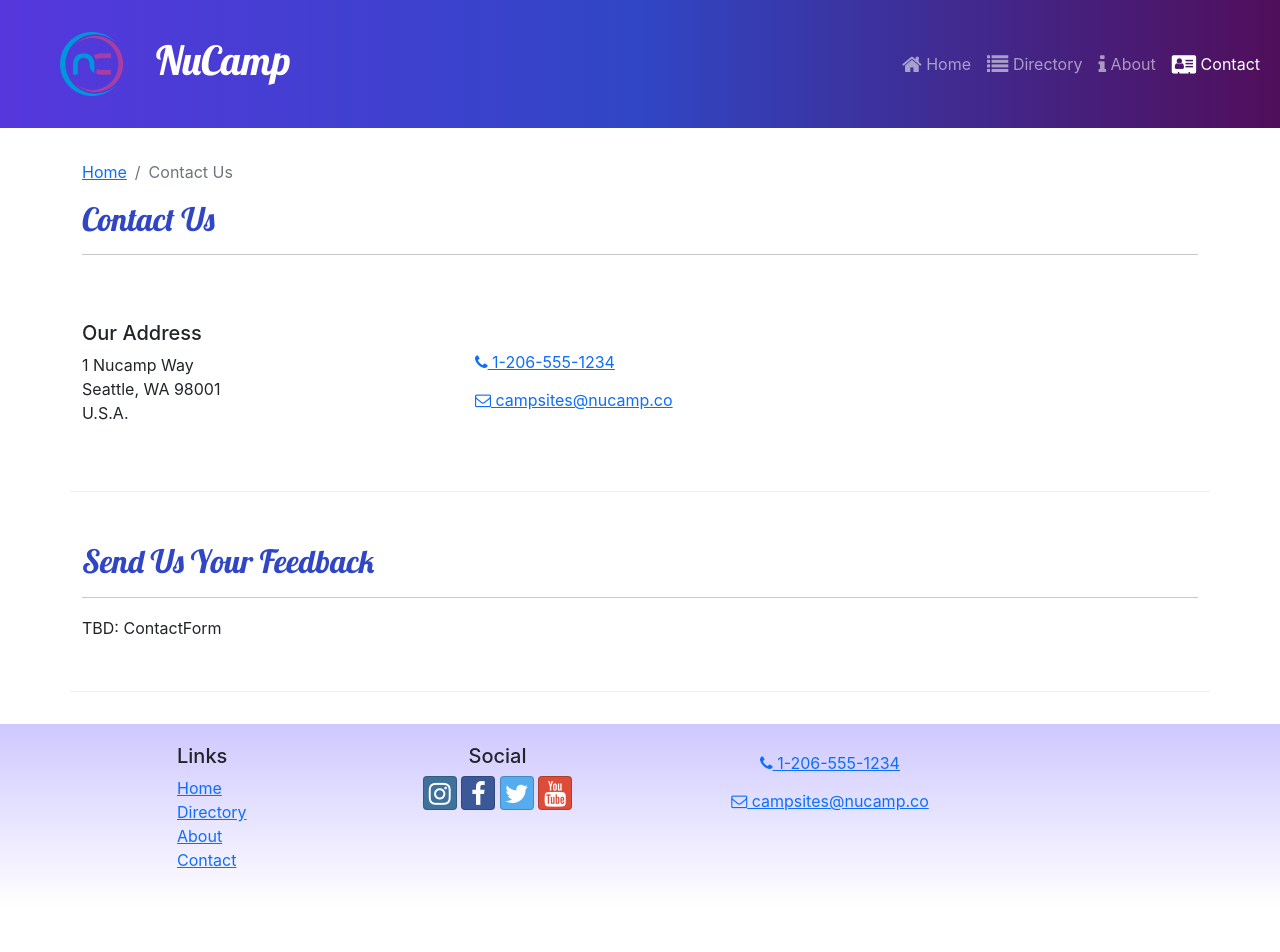
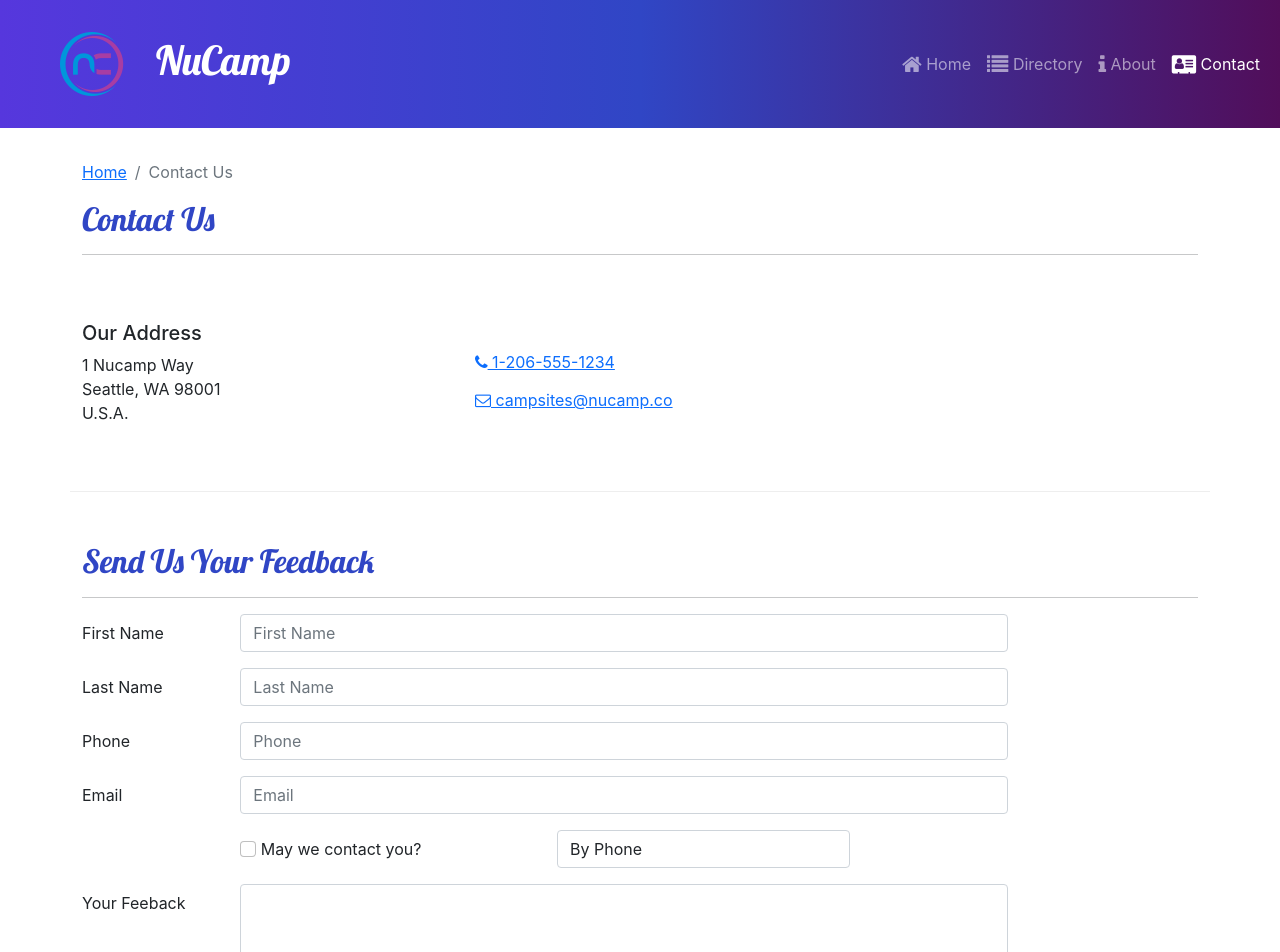
Before and after one commit to VindhyaJoshi07/NucampFolder, a React (Create React App) app in the folder WebDev/3-React/nucampsite/: page /contact in a window 1280 px wide. Shown: the top 952 px of the page. Before the commit the page ends 908 px from the top, so only its background shows below. Built offline with nearby package versions, Linux system fonts and the light colour scheme.

Commit message:
ContactForm Parts 1 and 2

```diff
--- /dev/null
+++ b/WebDev/3-React/nucampsite/src/components/ContactForm.js
@@ -0,0 +1,114 @@
+import { Button, Label, Col, FormGroup } from "reactstrap";
+import { Formik, Field, Form } from "formik";
+
+const ContactForm = () => {
+    return(
+        <Formik
+            initialValues = {{
+                firstName: '',
+                lastName: '',
+                phoneNum: '',
+                email: '',
+                agree: false,
+                contactType: 'By Phone',
+                feedback: ''
+            }}
+            >
+                <Form>
+                    <FormGroup row>
+                        <Label htmlFor='firstName' md='2'>
+                            First Name
+                        </Label>
+                        <Col md='10'>
+                            <Field
+                                name='firstName'
+                                placeholder='First Name'
+                                className='form-control'
+                            />
+                        </Col>
+                    </FormGroup>
+
+                    <FormGroup row>
+                        <Label htmlFor='lastName' md='2'>
+                            Last Name
+                        </Label>
+                        <Col md='10'>
+                            <Field
+                                name='lastName'
+                                placeholder='Last Name'
+                                className='form-control'
+                            />
+                        </Col>
+                    </FormGroup>
+
+                    <FormGroup row>
+                        <Label htmlFor='phoneNum' md='2'>
+                            Phone
+                        </Label>
+                        <Col md='10'>
+                            <Field
+                                name='phoneNum'
+                                placeholder='Phone'
+                                className='form-control'
+                            />
+                        </Col>
+                    </FormGroup>
+
+                    <FormGroup row>
+                        <Label htmlFor='email' md='2'>
+                            Email
+                        </Label>
+                        <Col md='10'>
+                            <Field
+                                name='email'
+                                placeholder='Email'
+                                type='email'
+                                className='form-control'
+                            />
+                        </Col>
+                    </FormGroup>
+
+                    <FormGroup row>
+                        <Label check md={{ size: 4, offset: 2 }}>
+                            <Field
+                                name='agree'
+                                type='checkbox'
+                                className='form-check-input'
+                            /> {' '}
+                            May we contact you?
+                        </Label>
+                        <Col md='4'>
+                            <Field
+                                name='contactType'
+                                as='select'
+                                className='form-control'
+                            >
+                                <option>By Phone</option>
+                                <option>By Email</option>
+                            </Field>
+                        </Col>
+                    </FormGroup>
+
+                    <FormGroup row>
+                        <Label htmlFor='feeback' md='2'>
+                            Your Feeback
+                        </Label>
+                        <Col md='10'>
+                            <Field
+                                name='feedback'
+                                as='textarea'
+                                rows='12'
+                                className='form-control'
+                            />
+                        </Col>
+                    </FormGroup>
+
+                    <FormGroup row>
+
+                    </FormGroup>
+                </Form>
+        </Formik>
+    )
+};
+
+export default ContactForm;
--- a/WebDev/3-React/nucampsite/src/pages/ContactPage.js
+++ b/WebDev/3-React/nucampsite/src/pages/ContactPage.js
@@ -1,5 +1,6 @@
 import { Col, Container, Row } from "reactstrap";
 import SubHeader from "../components/SubHeader";
+import ContactForm from "../components/ContactForm";
 
 const ContactPage = () => {
   return (
@@ -37,7 +38,7 @@
           <hr />
         </Col>
         <Col md="10">
-          <text> TBD: ContactForm </text>
+          <ContactForm />
         </Col>
       </Row>
     </Container>
```
